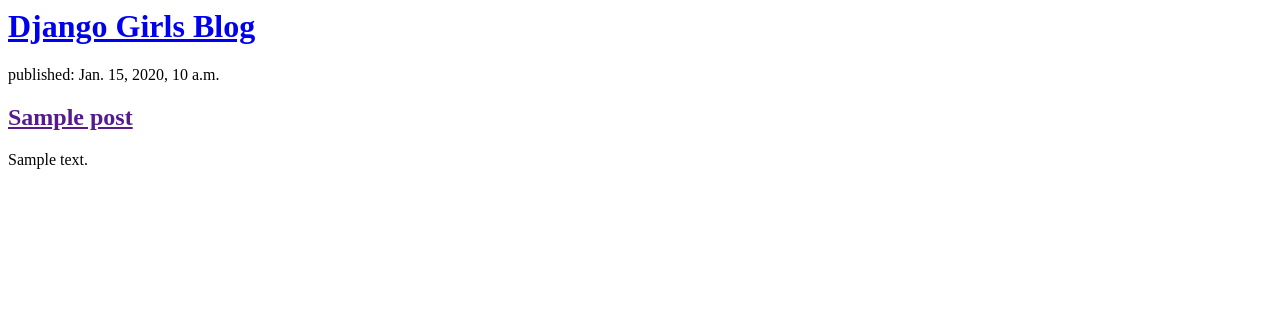
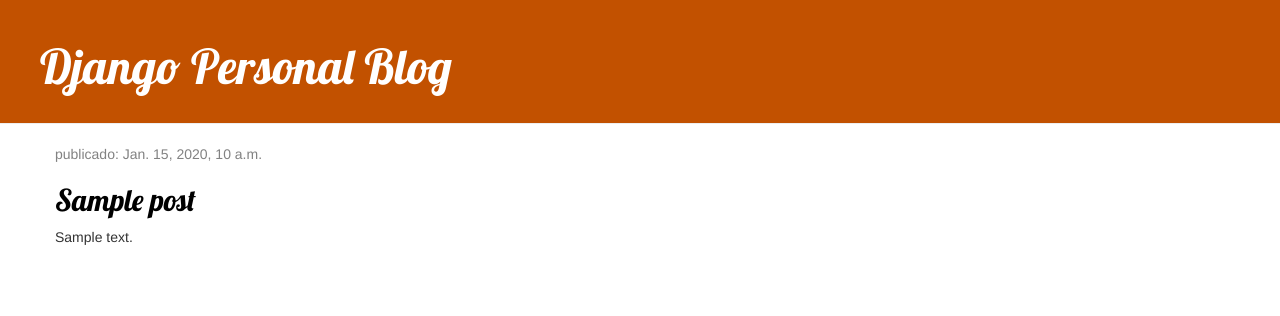
Before and after one commit to alfredosnaker/djblog, a Django app: template blog/templates/blog/post_list.html in a window 1280 px wide. Shown: the top 316 px of the page. Run offline with Django 3.2, Linux system fonts and the light colour scheme; the template is opened without the code that fills it: values that come from a table or form of the project are taken from there, others are empty; tables that the repository leaves empty hold one stand-in row (values such as "Sample post"); some libraries are stand-ins or nearby versions.

Commit message:
Agregadas vistas y plantilla para el detalle del post del blog así como también CSS para el sitio.

```diff
--- /dev/null
+++ b/blog/static/css/blog.css
@@ -0,0 +1,46 @@
+.page-header {
+    background-color: #C25100;
+    margin-top: 0;
+    padding: 20px 20px 20px 40px;
+}
+
+.page-header h1, .page-header h1 a, .page-header h1 a:visited, .page-header h1 a:active {
+    color: #ffffff;
+    font-size: 36pt;
+    text-decoration: none;
+}
+
+.content {
+    margin-left: 40px;
+}
+
+h1, h2, h3, h4 {
+    font-family: 'Lobster', cursive;
+}
+
+.date {
+    color: #828282;
+}
+
+.save {
+    float: right;
+}
+
+.post-form textarea, .post-form input {
+    width: 100%;
+}
+
+.top-menu, .top-menu:hover, .top-menu:visited {
+    color: #ffffff;
+    float: right;
+    font-size: 26pt;
+    margin-right: 20px;
+}
+
+.post {
+    margin-bottom: 70px;
+}
+
+.post h2 a, .post h2 a:visited {
+    color: #000000;
+}
--- /dev/null
+++ b/blog/templates/blog/base.html
@@ -0,0 +1,23 @@
+{% load static %}
+<html>
+    <head>
+        <title>Django Personal blog</title>
+        <link rel="stylesheet" href="//maxcdn.bootstrapcdn.com/bootstrap/3.2.0/css/bootstrap.min.css">
+        <link rel="stylesheet" href="//maxcdn.bootstrapcdn.com/bootstrap/3.2.0/css/bootstrap-theme.min.css">
+        <link href='//fonts.googleapis.com/css?family=Lobster&subset=latin,latin-ext' rel='stylesheet' type='text/css'>
+        <link rel="stylesheet" href="{% static 'css/blog.css' %}">
+    </head>
+    <body>
+            <div class="page-header">
+                    <h1><a href="/">Django Personal Blog</a></h1>
+                </div>
+                <div class="content container">
+                    <div class="row">
+                        <div class="col-md-8">
+                        {% block content %}
+                        {% endblock %}
+                        </div>
+                    </div>
+                </div>
+    </body>
+</html>
--- a/blog/templates/blog/post_list.html
+++ b/blog/templates/blog/post_list.html
@@ -1,30 +1,14 @@
-<html>
-    <head>
-        <title>Django Girls blog</title>
-    </head>
-    <body>
-        <div>
-            <h1><a href="/">Django Girls Blog</a></h1>
+{% extends 'blog/base.html' %}
+
+
+{% block content %}
+    {% for post in posts %}
+        <div class="post">
+            <div class="date">
+                <p>publicado: {{ post.published_date }}</p>
+            </div>
+            <h2><a href="{% url 'post_detail' pk=post.pk %}">{{ post.title }}</a></h2>
+            <p>{{ post.text|linebreaksbr }}</p>
         </div>
-
-        <div>
-            {% for post in posts %}
-                <div>
-                    <p> published: {{ post.published_date }}</p>
-                    <h2><a href="">{{ post.title }}</a></h2>
-                    <p>{{ post.text|linebreaksbr }}</p>
-                </div>
-            {% endfor %}
-            <!---
-            <p>published: 14.06.2014, 12:14</p>
-            <h2><a href="">My first post</a></h2>
-            <p>Aenean eu leo quam. Pellentesque ornare sem lacinia quam venenatis vestibulum. Donec id elit non mi porta gravida at eget metus. Fusce dapibus, tellus ac cursus commodo, tortor mauris condimentum nibh, ut fermentum massa justo sit amet risus.</p>
-        </div>
-
-        <div>
-            <p>published: 14.06.2014, 12:14</p>
-            <h2><a href="">My second post</a></h2>
-            <p>Aenean eu leo quam. Pellentesque ornare sem lacinia quam venenatis vestibulum. Donec id elit non mi porta gravida at eget metus. Fusce dapibus, tellus ac cursus commodo, tortor mauris condimentum nibh, ut f.</p>
-        </div-->
-    </body>
-</html>
+    {% endfor %}
+{% endblock %}
--- a/blog/urls.py
+++ b/blog/urls.py
@@ -1,8 +1,10 @@
 from django.urls import path
+
 from . import views
 
-app_name = 'blog'
+#app_name = 'blog'
 
 urlpatterns = [
     path('', views.post_list, name='post_list'),
+    path('post/<int:pk>/', views.post_detail, name='post_detail'),
 ]
--- a/blog/views.py
+++ b/blog/views.py
@@ -1,4 +1,4 @@
-from django.shortcuts import render
+from django.shortcuts import render, get_object_or_404
 from django.utils import timezone
 
 from .models import Post
@@ -7,3 +7,7 @@ from .models import Post
 def post_list(request):
     posts = Post.objects.filter(published_date__lte=timezone.now()).order_by('published_date')
     return render(request, 'blog/post_list.html', {'posts': posts})
+
+def post_detail(request, pk):
+    post = get_object_or_404(Post, pk=pk)
+    return render(request, 'blog/post_detail.html', {'post': post})
```
Also changed, not shown: blog/templates/blog/post_detail.html (added, +13 -0 lines).
